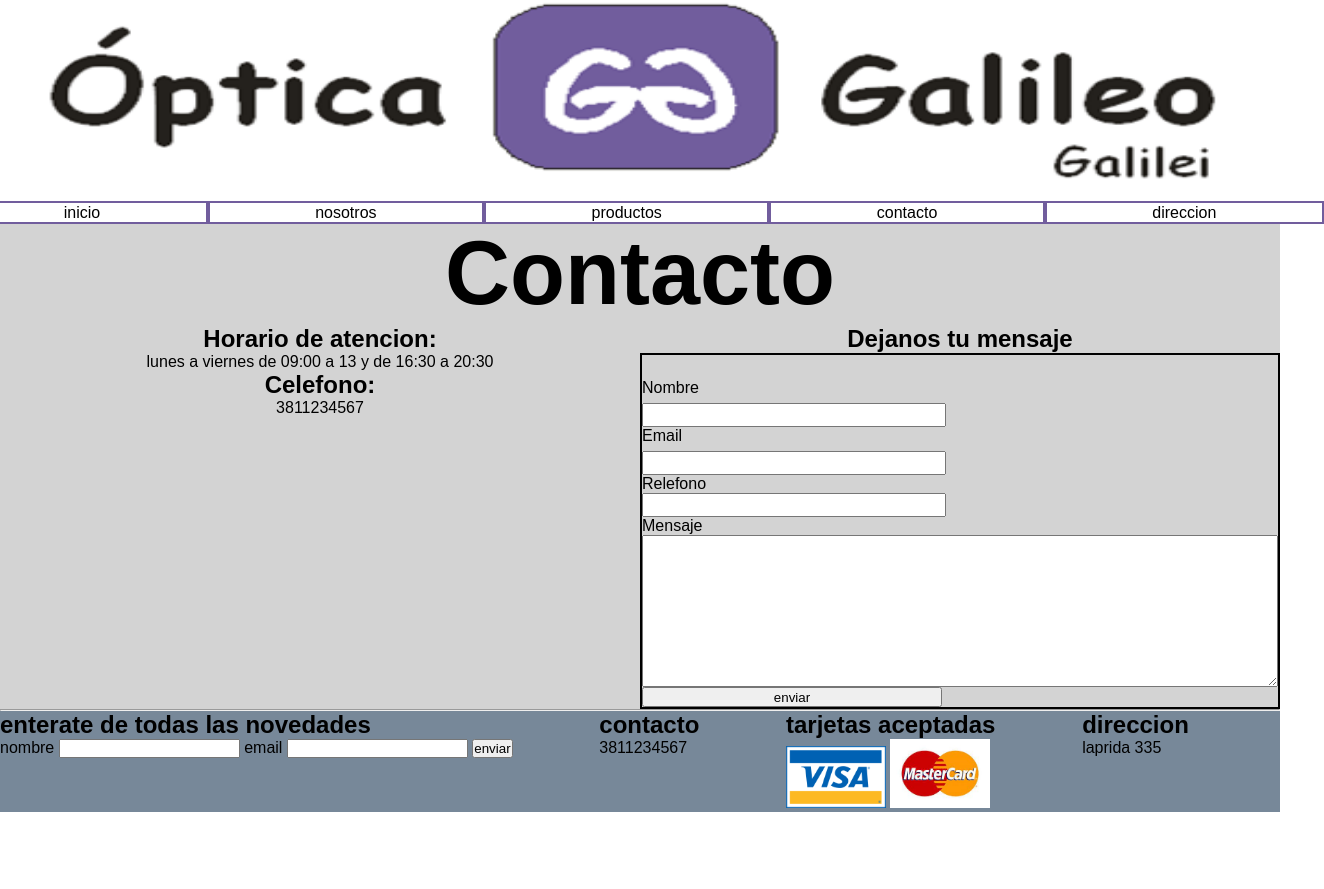
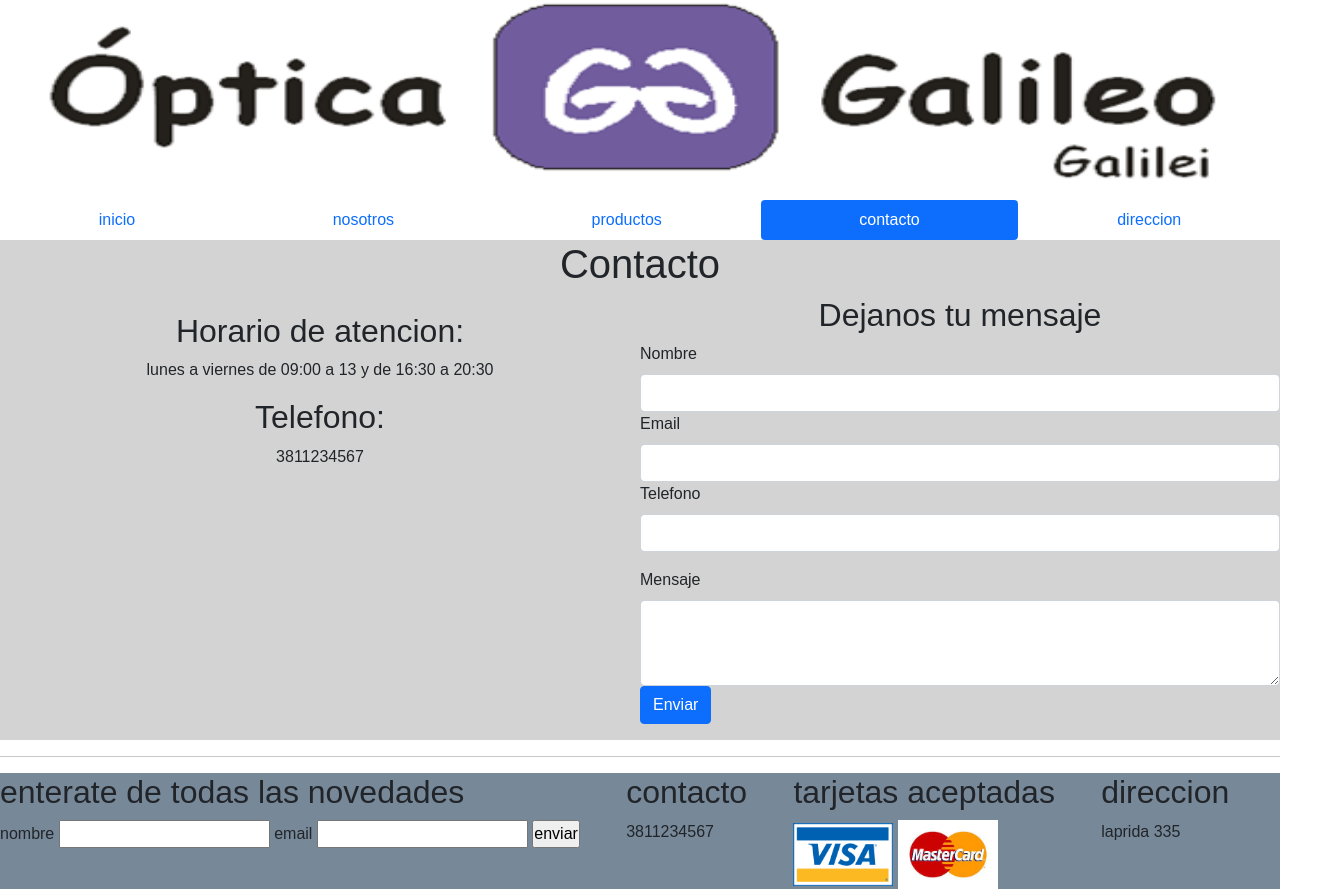
Before and after one commit to maceicoder/pagina-optica, a plain HTML site: page pages/contacto.html in a window 1280 px wide. Shown: the whole page, 1324 px wide, since content can reach past the window. Before the commit the page ends 812 px from the top, so only its background shows below. Drawn offline with nearby package versions, Linux system fonts and the light colour scheme.

Commit message:
aplicando boostrap

```diff
--- a/css/style.css
+++ b/css/style.css
@@ -160,13 +160,9 @@ grid-template-columns: repeat(2,1fr);
 #contacto .inputNosotros{
     height: 20px;
     width: 300px;
-    transition: all 1s;
-}
-#contacto .inputNosotros:focus{
-    height: 30px;
-    width: 350px;
 
 }
+
 /* footer*/
 #footer{
     grid-area: footer;
--- a/pages/contacto.html
+++ b/pages/contacto.html
@@ -7,6 +7,7 @@
         <link rel="shortcut icon" href="/img/Sin título.png" type="image/x-icon">
         <title>contacto</title>
         <link rel="stylesheet" href="../css/style.css">
+        <link href="https://cdn.jsdelivr.net/npm/bootstrap@5.1.3/dist/css/bootstrap.min.css" rel="stylesheet" integrity="sha384-1BmE4kWBq78iYhFldvKuhfTAU6auU8tT94WrHftjDbrCEXSU1oBoqyl2QvZ6jIW3" crossorigin="anonymous">
     </head>
     <body>
         <header id="header">
@@ -15,15 +16,23 @@
                     <img src="../img/12191926_1058006040898535_6622056830340443388_n.png" width="100%" height="200px" alt="">
                 </a>
             </section>
-                <nav class="nav">
-                    <ul>
-                        <li><a href="/index.html">inicio</a></li>
-                        <li><a href="/pages/nosotros.html">nosotros </a></li>
-                        <li><a href="/pages/productos.html">productos</a></li>
-                        <li><a href="/pages/contacto.html">contacto</a></li>
-                        <li><a href="/pages/direccion.html">direccion</a></li>
-                    </ul>
-                </nav>
+            <ul class="nav nav-pills nav-fill">
+                <li class="nav-item">
+                  <a class="nav-link " aria-current="page" href="/index.html">inicio</a>
+                </li>
+                <li class="nav-item">
+                  <a class="nav-link" href="/pages/nosotros.html">nosotros</a>
+                </li>
+                <li class="nav-item">
+                  <a class="nav-link" href="/pages/productos.html">productos</a>
+                </li>
+                <li class="nav-item">
+                    <a class="nav-link active" href="/pages/contacto.html">contacto</a>
+                </li>
+                <li class="nav-item">
+                    <a class="nav-link" href="/pages/direccion.html">direccion</a>
+                </li>
+              </ul>
         </header>
         <section id="contacto">
             <div class="tituloContacto">
@@ -32,24 +41,26 @@
             <div class="horarioYformulario">
                 <div class="horario">
                     <p><h2>Horario de atencion:</h2>lunes a viernes de 09:00 a 13 y de 16:30 a 20:30</p>
-                    <p><h2>Celefono:</h2>3811234567</p>
+                    <p><h2>Telefono:</h2>3811234567</p>
                 </div>
                 <div class="formulario">
                     <div class="mensaje">
                         <h2>Dejanos tu mensaje</h2>
                     </div>
-                    <div class="formularios">
-                        <form action="" method="get" enctype="text"></form>
-                        <label class="formTitulo" for="name">Nombre</label>
-                        <input class="inputNosotros" type="text" id="name">
-                        <label class="formTitulo" for="email">Email</label>
-                        <input class="inputNosotros" type="email" id="email">
-                        <label class="formTitulo" for="phone">Relefono</label>
-                        <input class="inputNosotros" type="phone" id="phone">
-                        <label class="formTitulo" for="mensaje">Mensaje</label>
-                        <textarea name="mensaje" id="mensaje" cols="30" rows="10"></textarea>
-                        <input class="inputNosotros" type="submit" value="enviar">
-                    </div>
+                    <div class="mb-3">
+                        <label for="exampleFormControlInput1" class="form-label">Nombre</label>
+                        <input type="email" class="form-control" id="exampleFormControlInput1" >
+                        <label for="exampleFormControlInput1" class="form-label">Email </label>
+                        <input type="email" class="form-control" id="exampleFormControlInput1" >
+                        <label for="exampleFormControlInput1" class="form-label">Telefono</label>
+                        <input type="email" class="form-control" id="exampleFormControlInput1" >
+                      </div>
+                      <div class="mb-3">
+                        <label for="exampleFormControlTextarea1" class="form-label">Mensaje</label>
+                        <textarea class="form-control" id="exampleFormControlTextarea1" rows="3"></textarea>
+                        <button type="button" class="btn btn-primary">Enviar</button>
+                      </div>
+
                 </div>
             </div>
         </section>
```
Also changed, not shown: index.html (+41 -9 lines), pages/direccion.html (+18 -10 lines), pages/nosotros.html (+18 -9 lines), pages/productos.html (+18 -9 lines).
